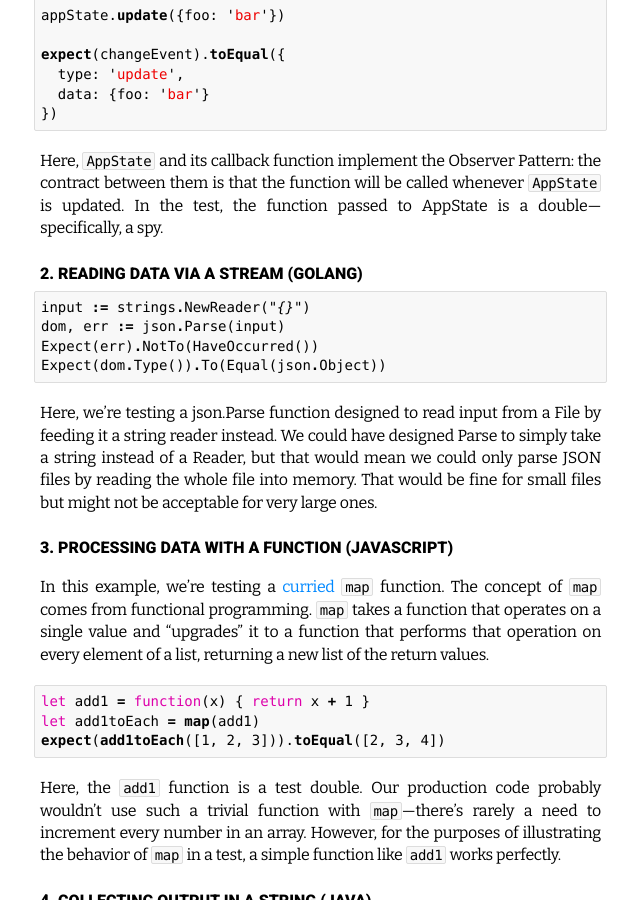
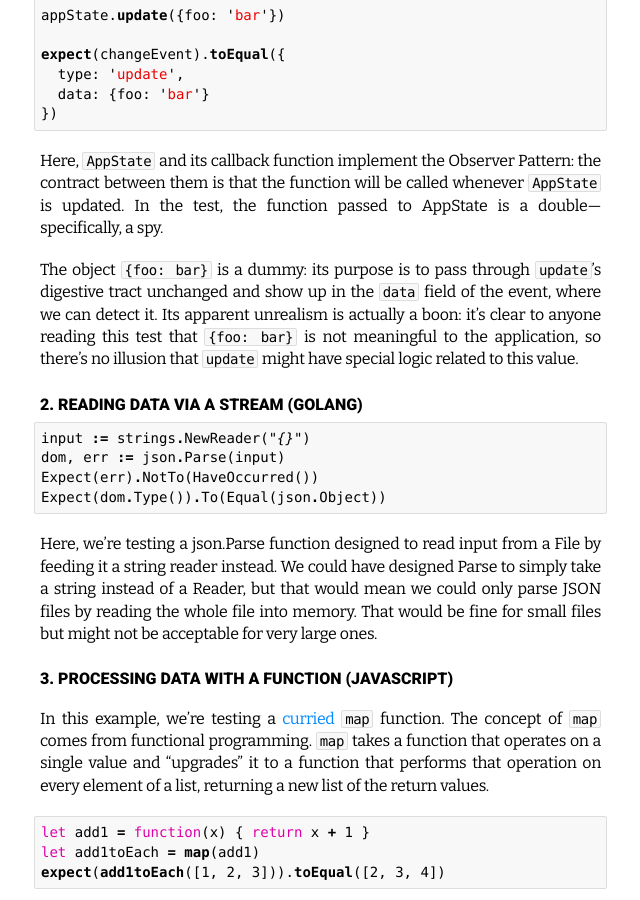
Before and after one commit to benchristel/benchristel.github.io, a Jekyll site: the page built from _posts/2019-08-10-new-thoughts-on-test-doubles.md, in a window 1280 px wide and 900 px high, scrolled down 3671 px. Shown: the whole window, without its empty margins (429-1069 px from the left). Built offline with Jekyll 4.4.1, drawn with Linux system fonts in a browser that asks for light colours.

Commit message:
Note the use of dummies

```diff
--- a/_posts/2019-08-10-new-thoughts-on-test-doubles.md
+++ b/_posts/2019-08-10-new-thoughts-on-test-doubles.md
@@ -206,6 +206,14 @@ Observer Pattern: the contract between them is that the
 function will be called whenever `AppState` is updated.
 In the test, the function passed to AppState is a
 double—specifically, a spy.
+
+The object `{foo: bar}` is a dummy: its purpose is to pass
+through `update`'s digestive tract unchanged and show up in
+the `data` field of the event, where we can detect it. Its
+apparent unrealism is actually a boon: it's clear to anyone
+reading this test that `{foo: bar}` is not meaningful to the
+application, so there's no illusion that `update` might have
+special logic related to this value.
 
 ### 2. Reading data via a stream (Golang)
 
```
